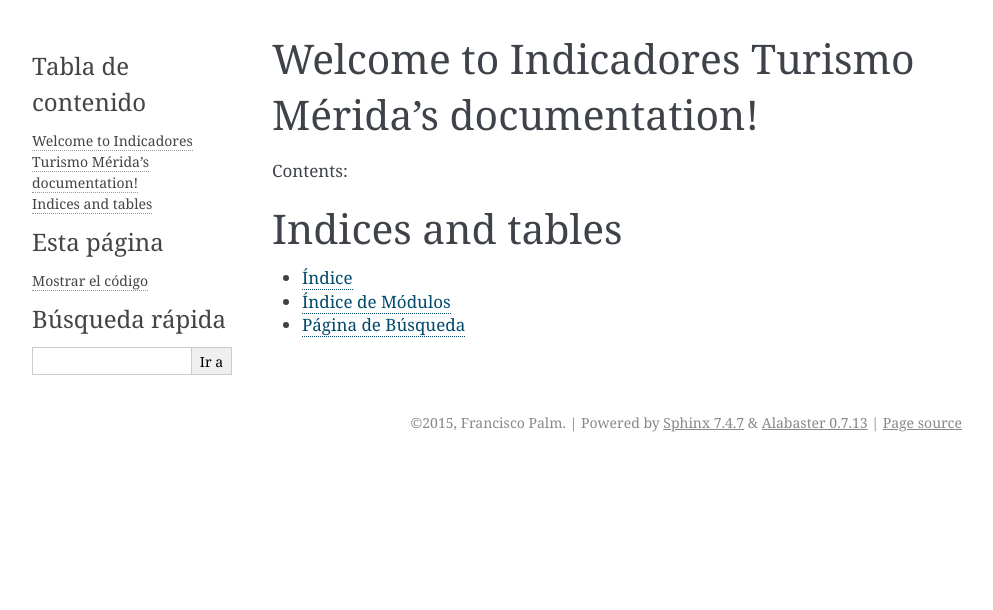
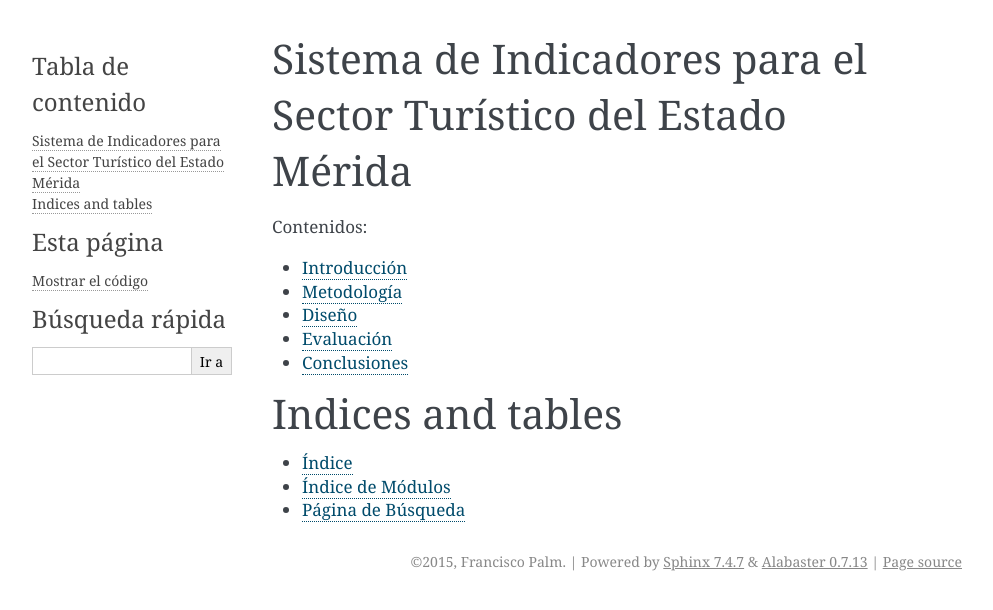
Before and after one commit to map0logo/indicadores_turismo_merida, a Sphinx documentation site: the page built from source/inicio.rst, in a window 1280 px wide. Shown: the top 610 px of the page, without its empty margins (148-1141 px from the left). Built offline with Sphinx 7.4.7, drawn with Linux system fonts in a browser that asks for light colours.

Commit message:
Archivos iniciales del documento

```diff
--- /dev/null
+++ b/source/conclusiones.rst
@@ -0,0 +1,3 @@
+
+Conclusiones
+============
--- /dev/null
+++ b/source/diseño.rst
@@ -0,0 +1,3 @@
+
+Diseño
+======
--- /dev/null
+++ b/source/evaluacion.rst
@@ -0,0 +1,3 @@
+
+Evaluación
+==========
--- a/source/inicio.rst
+++ b/source/inicio.rst
@@ -3,14 +3,19 @@
    You can adapt this file completely to your liking, but it should at least
    contain the root `toctree` directive.
 
-Welcome to Indicadores Turismo Mérida's documentation!
-======================================================
+Sistema de Indicadores para el Sector Turístico del Estado Mérida
+=================================================================
 
-Contents:
+Contenidos:
 
 .. toctree::
    :maxdepth: 2
 
+   introduccion
+   metodo
+   diseño
+   evaluacion
+   conclusiones
 
 
 Indices and tables
--- /dev/null
+++ b/source/introduccion.rst
@@ -0,0 +1,3 @@
+
+Introducción
+============
--- /dev/null
+++ b/source/metodo.rst
@@ -0,0 +1,3 @@
+
+Metodología
+===========
```
Also changed, not shown: source/introduccion.ipynb (added).
